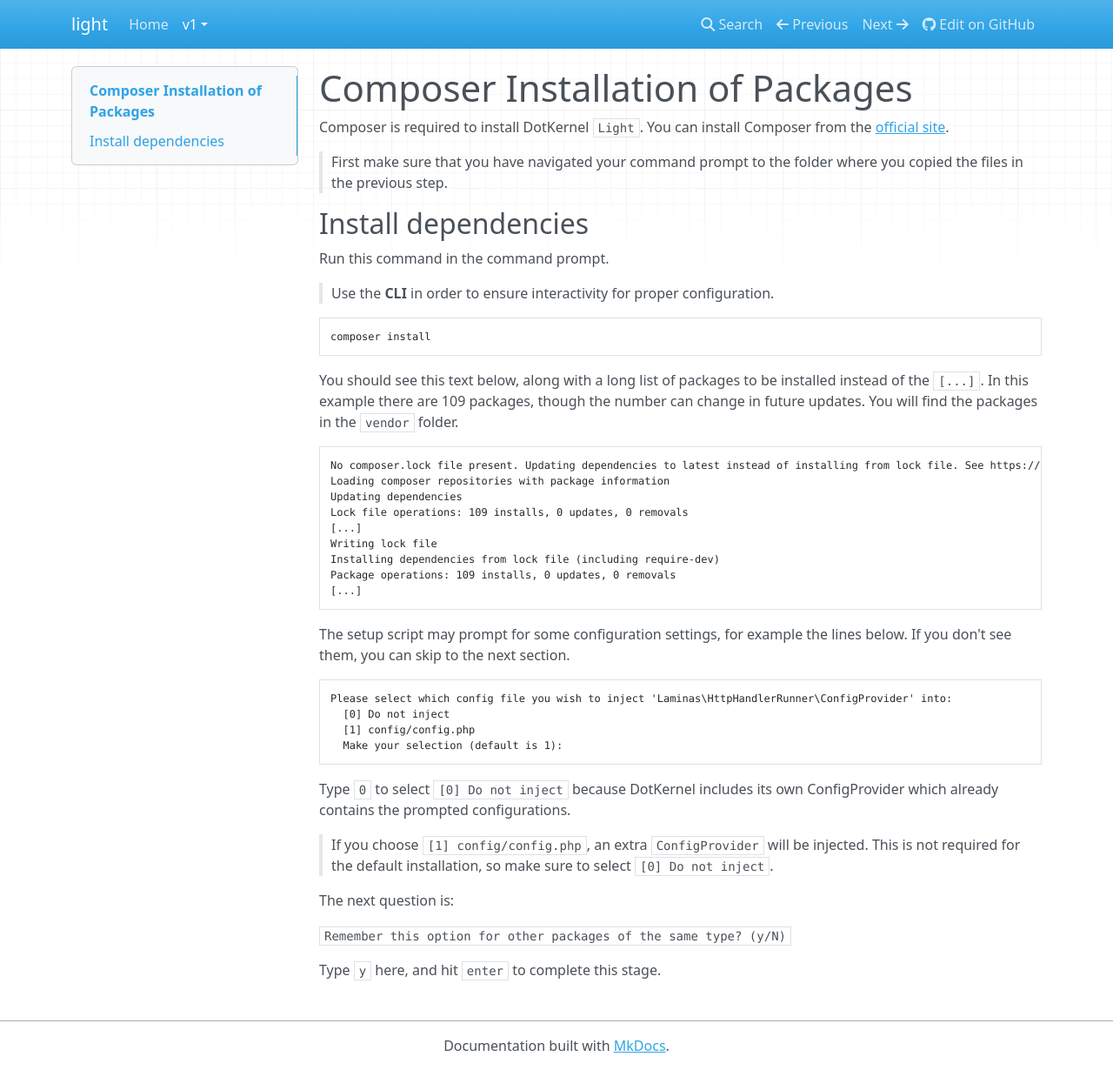
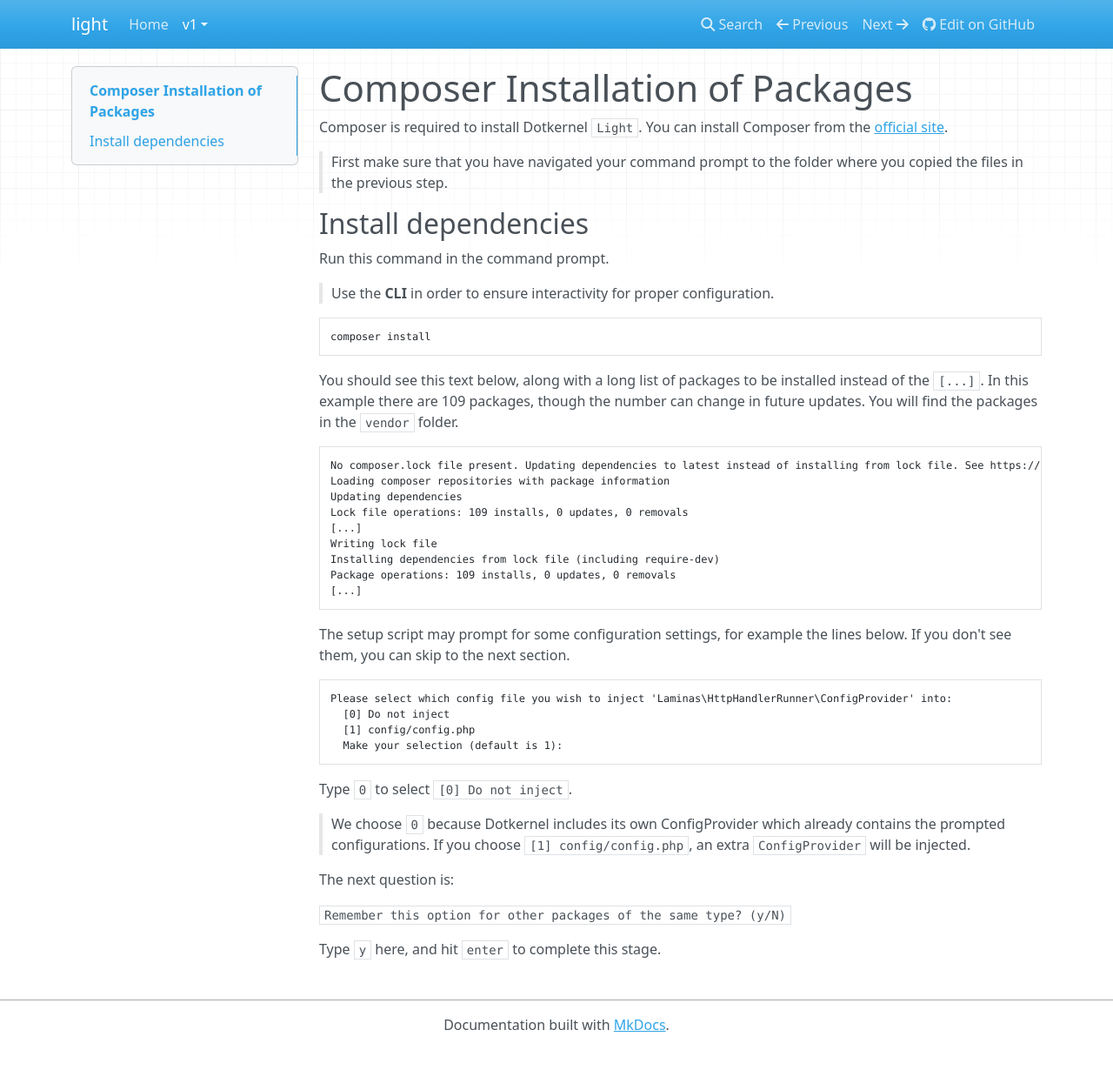
Before and after one commit to dotkernel/light-documentation, an MkDocs documentation site: the page built from docs/book/v1/installation/composer.md, in a window 1280 px wide and 1230 px high. Shown: the whole window at 87% size. Built offline with MkDocs 1.6.1, drawn with Linux system fonts in a browser that asks for light colours; nearby versions of some CDN libraries.

Commit message:
updated docs

````diff
--- a/composer.json
+++ b/composer.json
@@ -1,11 +1,11 @@
 {
   "name": "dotkernel/light-documentation",
-  "description": "DotKernel Light documentation markdown files.",
+  "description": "Dotkernel Light documentation markdown files.",
   "type": "metapackage",
   "license": "MIT",
   "authors": [
     {
-      "name": "DotKernel Team",
+      "name": "Dotkernel Team",
       "email": "team@dotkernel.com"
     }
   ],
--- a/docs/book/v1/installation/composer.md
+++ b/docs/book/v1/installation/composer.md
@@ -1,6 +1,6 @@
 # Composer Installation of Packages
 
-Composer is required to install DotKernel `Light`. You can install Composer from the [official site](https://getcomposer.org/).
+Composer is required to install Dotkernel `Light`. You can install Composer from the [official site](https://getcomposer.org/).
 
 > First make sure that you have navigated your command prompt to the folder where you copied the files in the previous step.
 
@@ -40,10 +40,10 @@
   Make your selection (default is 1):
 ```
 
-Type `0` to select `[0] Do not inject` because DotKernel includes its own ConfigProvider which already contains the prompted configurations.
+Type `0` to select `[0] Do not inject`.
 
+> We choose `0` because Dotkernel includes its own ConfigProvider which already contains the prompted configurations.
 > If you choose `[1] config/config.php`, an extra `ConfigProvider` will be injected.
-> This is not required for the default installation, so make sure to select `[0] Do not inject`.
 
 The next question is:
 
--- a/mkdocs.yml
+++ b/mkdocs.yml
@@ -29,7 +29,7 @@
           - "Edit the Footer": v1/how-tos/edit-footer.md
           - "Manage Assets": v1/how-tos/manage-assets.md
 site_name: light
-site_description: "DotKernel Light"
+site_description: "Dotkernel Light"
 repo_url: "https://github.com/dotkernel/light"
 plugins:
   - search
````
Also changed, not shown: docs/book/v1/installation/running-the-application.md (+1 -1 lines), docs/book/v1/introduction/file-structure.md (+1 -1 lines), docs/book/v1/introduction/packages.md (+1 -1 lines), 1 other file.
